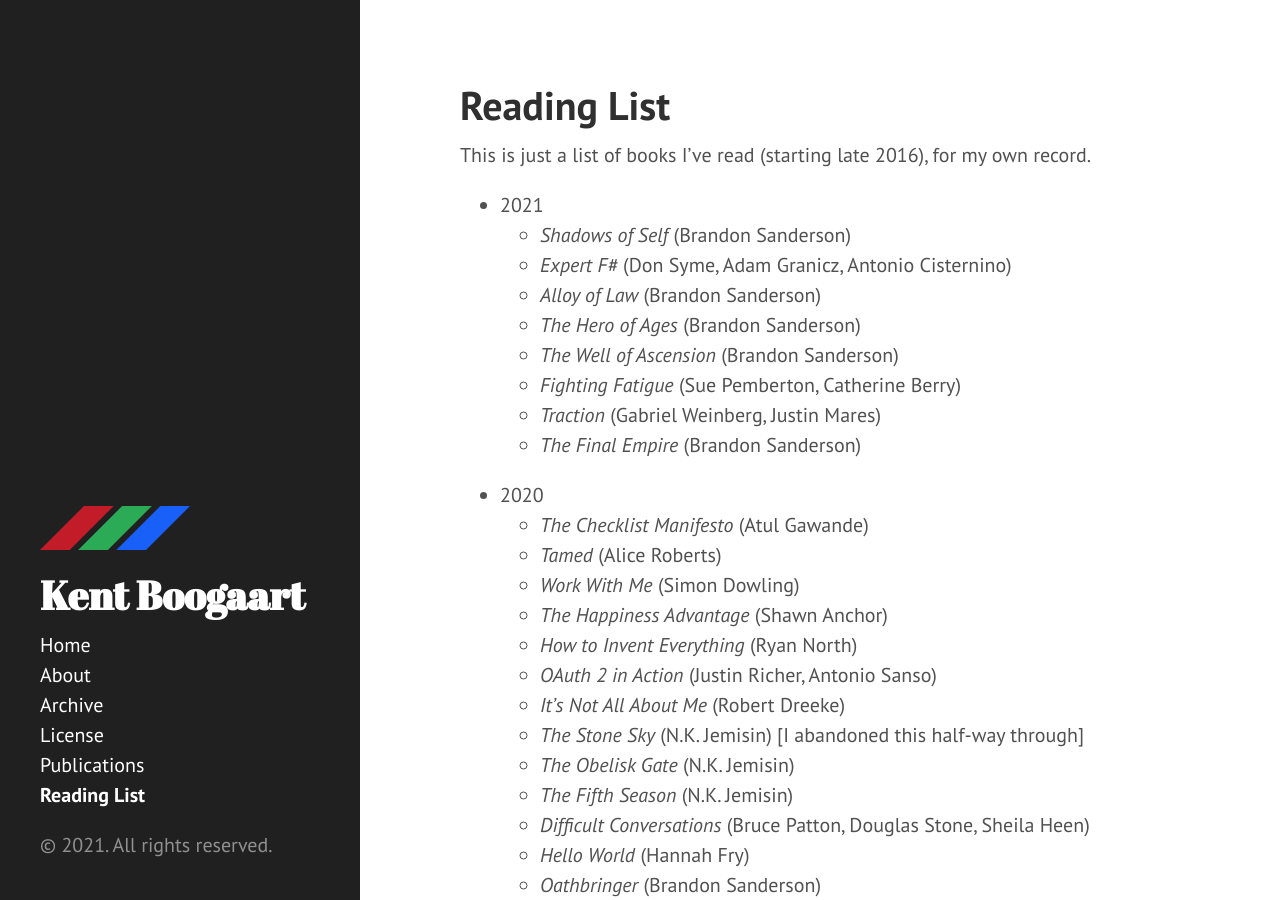
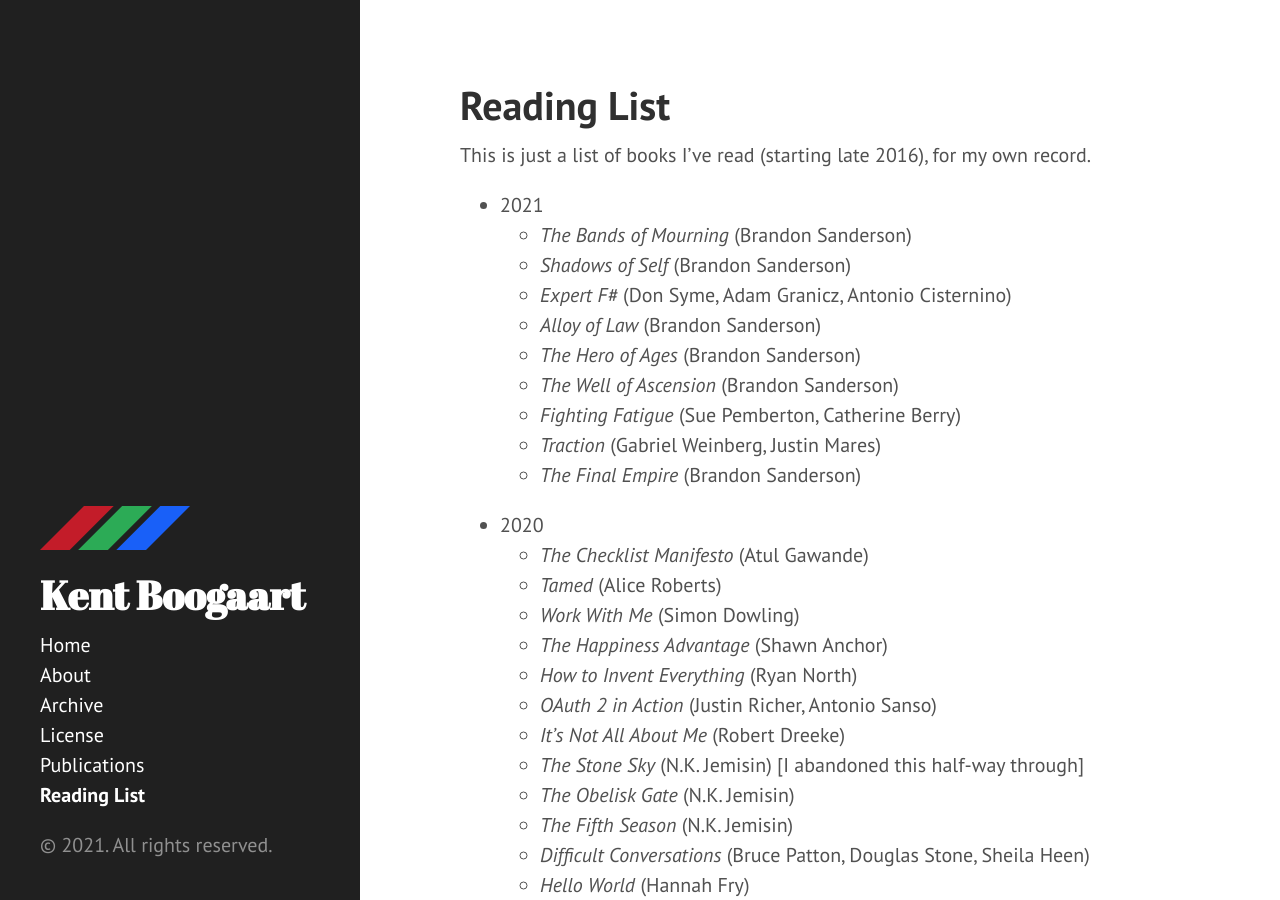
Before and after one commit to kentcb/kentcb.github.io, a Jekyll site: the page built from reading-list.md, in a window 1280 px wide and 900 px high. Built offline with Jekyll 4.4.1, drawn with Linux system fonts in a browser that asks for light colours; nearby versions of some CDN libraries.

Commit message:
Add The Bands of Mourning

```diff
--- a/reading-list.md
+++ b/reading-list.md
@@ -6,6 +6,7 @@ sidebar: true
 This is just a list of books I've read (starting late 2016), for my own record.
 
 * 2021
+    * _The Bands of Mourning_ (Brandon Sanderson)
     * _Shadows of Self_ (Brandon Sanderson)
     * _Expert F#_ (Don Syme, Adam Granicz, Antonio Cisternino)
     * _Alloy of Law_ (Brandon Sanderson)
```
